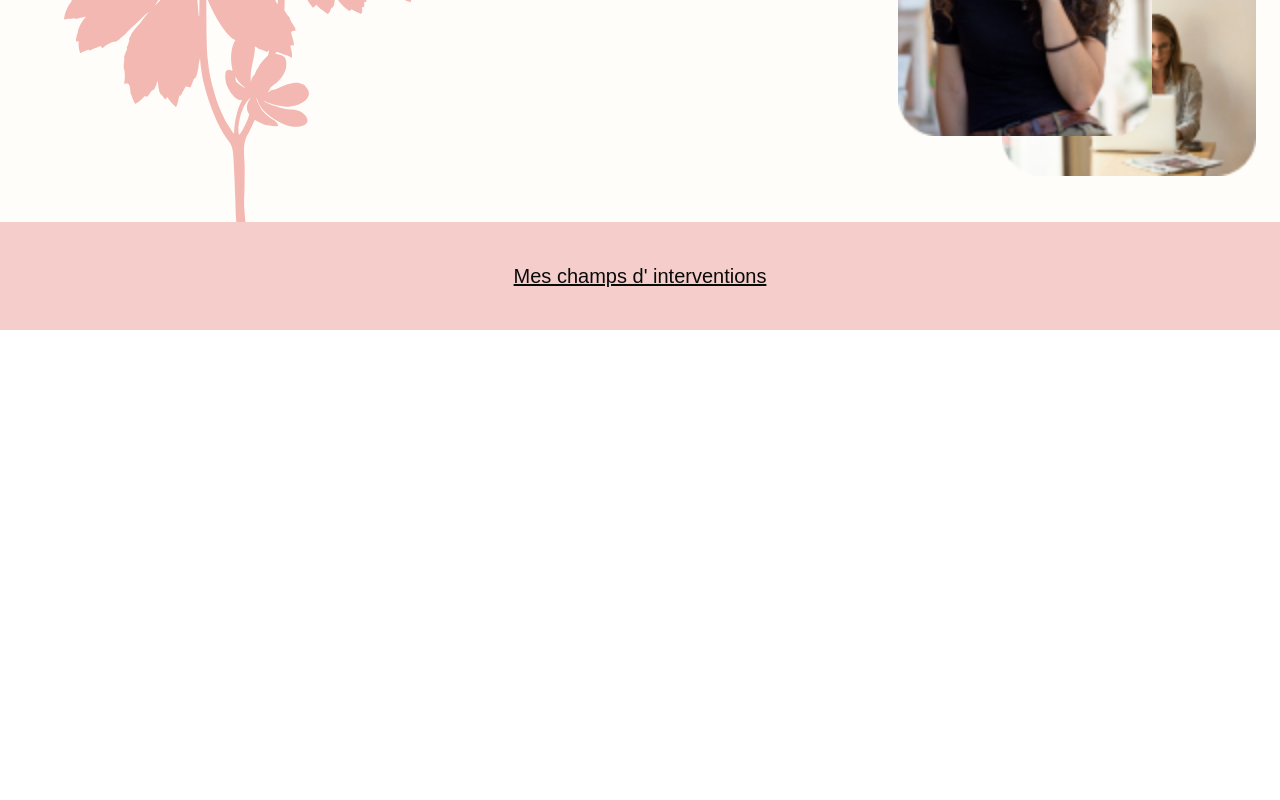
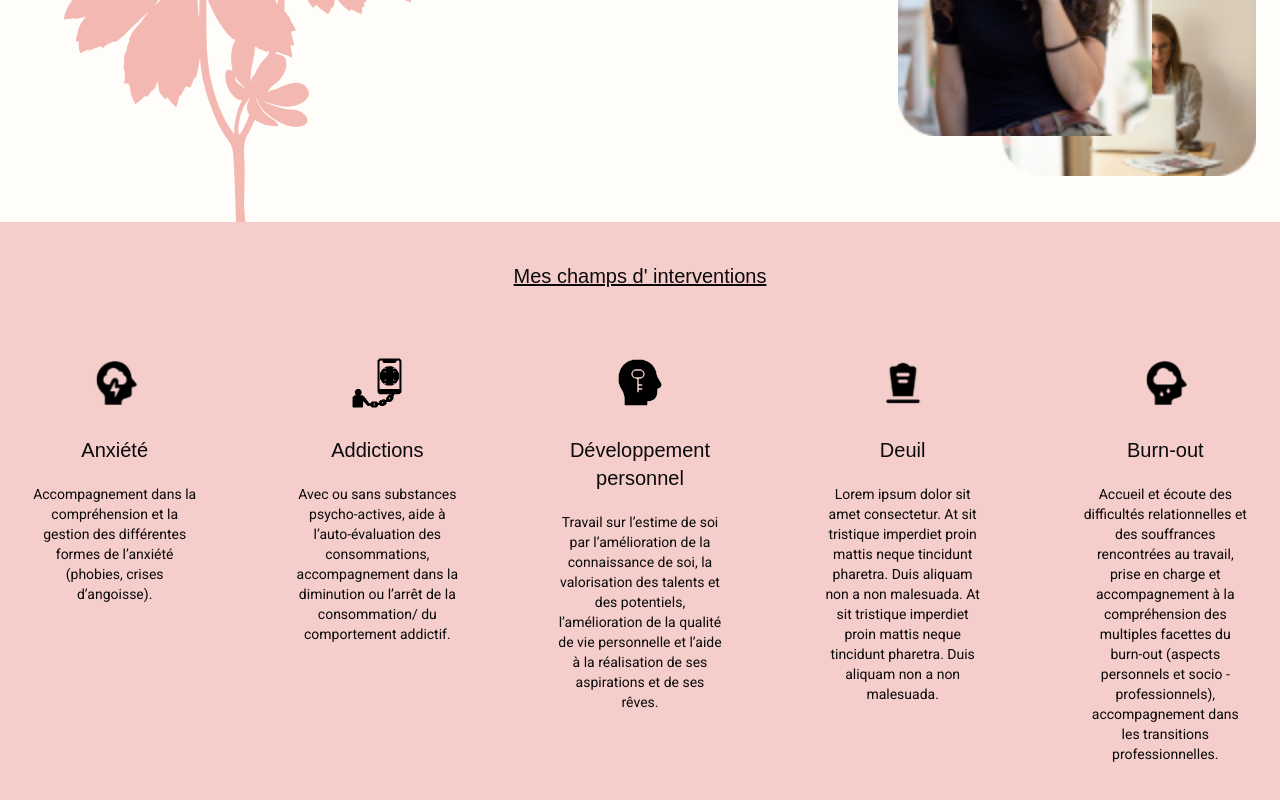
Before and after one commit to GuillaumeCeccoli/site-delphine, a Next.js app: page / in a window 1280 px wide. Shown: the part 378-1178 px from the top of the page. Before the commit the page ends 800 px from the top, so only its background shows below. Built offline with nearby package versions, Linux system fonts and the light colour scheme; a web font is replaced by a local one.

Commit message:
Champs d'interventions intégré + debug de la bannière

```diff
--- a/app/globals.css
+++ b/app/globals.css
@@ -72,6 +72,16 @@
   .backgroundLightGrey {
     background-color: var(--light-gray);
   }
+  .imageClass {
+    width: 127px;
+    height: 175px;
+  }
+  @media (min-width: 1024px) {
+    .imageClass {
+      width: 254px;
+      height: 350px;
+    }
+  }
 }
 
 @layer base {
--- /dev/null
+++ b/components/ui/card.tsx
@@ -0,0 +1,79 @@
+import * as React from "react"
+
+import { cn } from "@/lib/utils"
+
+const Card = React.forwardRef<
+  HTMLDivElement,
+  React.HTMLAttributes<HTMLDivElement>
+>(({ className, ...props }, ref) => (
+  <div
+    ref={ref}
+    className={cn(
+      "rounded-lg border bg-card text-card-foreground shadow-sm",
+      className
+    )}
+    {...props}
+  />
+))
+Card.displayName = "Card"
+
+const CardHeader = React.forwardRef<
+  HTMLDivElement,
+  React.HTMLAttributes<HTMLDivElement>
+>(({ className, ...props }, ref) => (
+  <div
+    ref={ref}
+    className={cn("flex flex-col space-y-1.5 p-6", className)}
+    {...props}
+  />
+))
+CardHeader.displayName = "CardHeader"
+
+const CardTitle = React.forwardRef<
+  HTMLParagraphElement,
+  React.HTMLAttributes<HTMLHeadingElement>
+>(({ className, ...props }, ref) => (
+  <h3
+    ref={ref}
+    className={cn(
+      "text-2xl font-semibold leading-none tracking-tight",
+      className
+    )}
+    {...props}
+  />
+))
+CardTitle.displayName = "CardTitle"
+
+const CardDescription = React.forwardRef<
+  HTMLParagraphElement,
+  React.HTMLAttributes<HTMLParagraphElement>
+>(({ className, ...props }, ref) => (
+  <p
+    ref={ref}
+    className={cn("text-sm text-muted-foreground", className)}
+    {...props}
+  />
+))
+CardDescription.displayName = "CardDescription"
+
+const CardContent = React.forwardRef<
+  HTMLDivElement,
+  React.HTMLAttributes<HTMLDivElement>
+>(({ className, ...props }, ref) => (
+  <div ref={ref} className={cn("p-6 pt-0", className)} {...props} />
+))
+CardContent.displayName = "CardContent"
+
+const CardFooter = React.forwardRef<
+  HTMLDivElement,
+  React.HTMLAttributes<HTMLDivElement>
+>(({ className, ...props }, ref) => (
+  <div
+    ref={ref}
+    className={cn("flex items-center p-6 pt-0", className)}
+    {...props}
+  />
+))
+CardFooter.displayName = "CardFooter"
+
+export { Card, CardHeader, CardFooter, CardTitle, CardDescription, CardContent }
--- a/components/widgets/activities.tsx
+++ b/components/widgets/activities.tsx
@@ -1,11 +1,78 @@
 import React from "react";
+import { Card, CardContent, CardTitle } from "../ui/card";
+import Image from "next/image";
+
+type Actions = {
+  icon: string;
+  title: string;
+  description: string;
+};
+
+const actions: Actions[] = [
+  {
+    icon: "/icons/Anxiety.svg",
+    title: "Anxiété",
+    description:
+      "Accompagnement dans la compréhension et la gestion des différentes formes de l’anxiété (phobies, crises d’angoisse).",
+  },
+  {
+    icon: "/icons/Addiction.svg",
+    title: "Addictions",
+    description:
+      "Avec ou sans substances psycho-actives, aide à l’auto-évaluation des consommations, accompagnement dans la diminution ou l’arrêt de la consommation/ du comportement addictif.",
+  },
+  {
+    icon: "/icons/Therapy.svg",
+    title: "Développement personnel",
+    description:
+      "Travail sur l’estime de soi par l’amélioration de la connaissance de soi, la valorisation des talents et des potentiels, l’amélioration de la qualité de vie personnelle et l’aide à la réalisation de ses aspirations et de ses rêves.",
+  },
+  {
+    icon: "/icons/Cemetery.svg",
+    title: "Deuil",
+    description:
+      "Lorem ipsum dolor sit amet consectetur. At sit tristique imperdiet proin mattis neque tincidunt pharetra. Duis aliquam non a non malesuada. At sit tristique imperdiet proin mattis neque tincidunt pharetra. Duis aliquam non a non malesuada.",
+  },
+  {
+    icon: "/icons/Depression.svg",
+    title: "Burn-out",
+    description:
+      "Accueil et écoute des difficultés relationnelles et des souffrances rencontrées au travail, prise en charge et accompagnement à la compréhension des multiples facettes du burn-out (aspects personnels et socio -professionnels), accompagnement dans les transitions professionnelles.",
+  },
+];
 
 export default function Activities() {
   return (
     <section className="backgroundPink">
-      <h1 className="font-serif text-xl underline py-10 text-center">
-        Mes champs d&apos; interventions
-      </h1>
+      <div className="flex flex-col justify-center">
+        <h1 className="font-serif text-xl underline py-10 text-center">
+          Mes champs d&apos; interventions
+        </h1>
+        <article className="flex flex-col items-center m-auto md:flex-row md:items-start md:justify-between md:flex-wrap">
+          {actions.map((action, index) => (
+            <Card
+              key={index}
+              className="bg-transparent py-5 border-none shadow-none w-2/3 md:w-2/5 xl:w-1/6 md:mx-2"
+            >
+              <CardContent className="flex flex-col items-center">
+                <Image
+                  src={action.icon}
+                  alt={action.title}
+                  width={50}
+                  height={50}
+                  className="py-2"
+                />
+                <h2 className="text-xl font-serif text-center py-5">
+                  {action.title}
+                </h2>
+                <p className="text-sm font-sans text-center">
+                  {action.description}
+                </p>
+              </CardContent>
+            </Card>
+          ))}
+        </article>
+      </div>
     </section>
   );
 }
--- a/components/widgets/banner.tsx
+++ b/components/widgets/banner.tsx
@@ -33,6 +33,7 @@ export default function Banner() {
     const handleResize = () => {
       setIsMobile(window.innerWidth < 1024);
     };
+    handleResize();
     window.addEventListener("resize", handleResize);
     return () => window.removeEventListener("resize", handleResize);
   }, []);
@@ -57,7 +58,7 @@ export default function Banner() {
             alt={photo.alt}
             width={isMobile ? photo.width : photo.width * 2}
             height={isMobile ? photo.height : photo.height * 2}
-            className={photo.className}
+            className={`imageClass ${photo.className}`}
           />
         ))}
       </div>
```
Also changed, not shown: public/icons/Addiction.svg (renamed from public/icons/Addiction_icon 1.svg), public/icons/Therapy.svg (renamed from public/icons/therapy_icon 1.svg).
